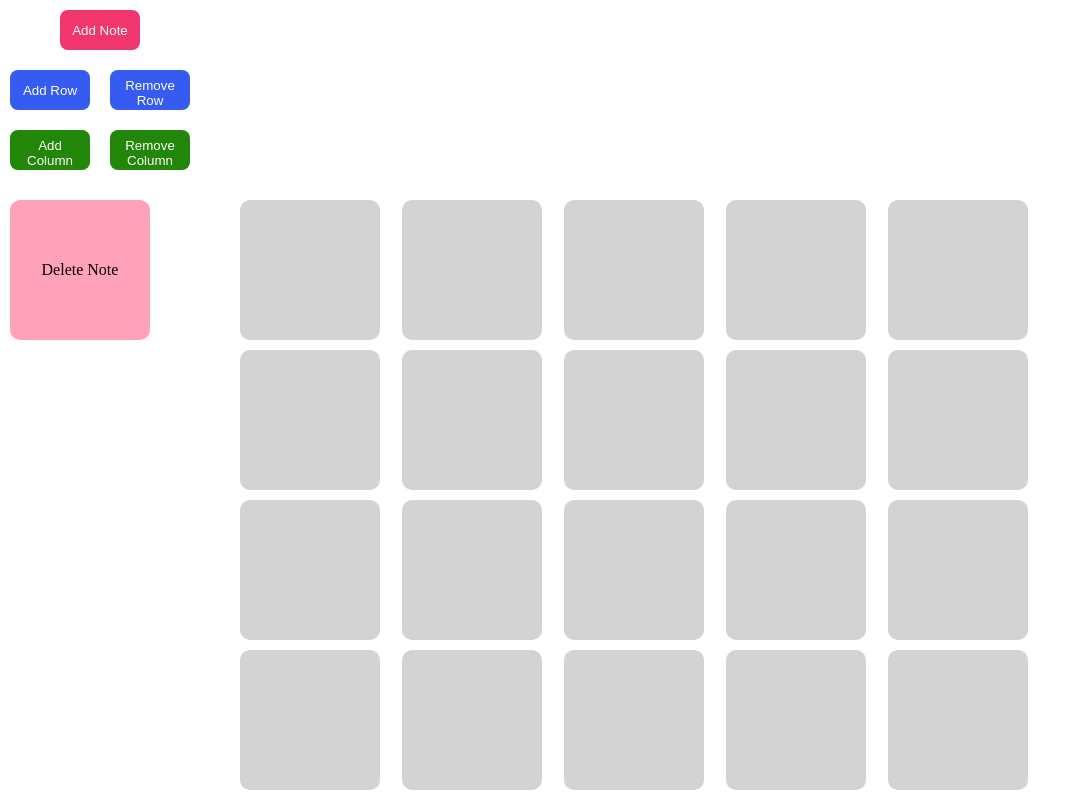
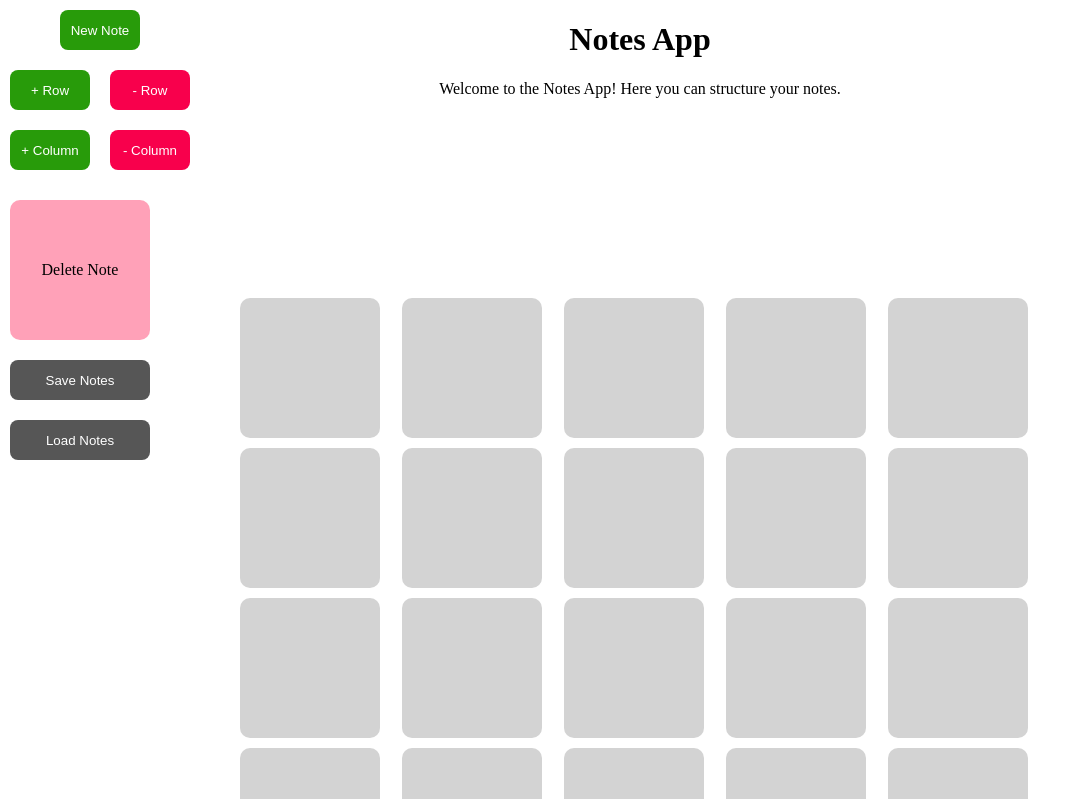
Before and after one commit to JuliusKer/notes-matrix, a React (Create React App) app: page / in a window 1280 px wide. Shown: the top 799 px of the page, without its empty margins (0-1081 px from the left). Built offline with nearby package versions, Linux system fonts and the light colour scheme.

Commit message:
save and load notes in local storage

```diff
--- a/src/App.js
+++ b/src/App.js
@@ -1,109 +1,29 @@
 import React, {useState} from 'react';
-import {
-    DndContext,
-    KeyboardSensor,
-    MouseSensor,
-    PointerSensor,
-    TouchSensor,
-    useSensor,
-    useSensors
-} from '@dnd-kit/core';
-
-import {Droppable} from './Droppable';
-import {Draggable} from './Draggable';
-import Grid from "./Grid";
+import {DndContext} from '@dnd-kit/core';
+import AppPage from "./AppPage";
+import {useCustomSensors} from "./helpers";
 
 function App() {
-
-    const pointerSensor = useSensor(PointerSensor, {
-        activationConstraint: {
-            distance: 0.01
-        }
-    })
-    const mouseSensor = useSensor(MouseSensor)
-    const touchSensor = useSensor(TouchSensor)
-    const keyboardSensor = useSensor(KeyboardSensor)
-
-    const sensors = useSensors(
-        mouseSensor,
-        touchSensor,
-        keyboardSensor,
-        pointerSensor
-    )
 
     const [columns, setColumns] = useState(5);
     const [rows, setRows] = useState(5);
     const [placedNotes, setPlacedNotes] = useState([]);
     const [unplacedNotes, setUnplacedNotes] = useState([]);
 
-    const containers = Array.from({ length: rows * columns }, (_, index) => index + 1);
-    function addNote() {
-        const highestId = unplacedNotes.reduce((acc, note) => {
-            return note.id > acc ? note.id : acc;
-        });
-        const newNote = {id: highestId + 1, text: `note${unplacedNotes.length + placedNotes.length + 1}`};
-        setUnplacedNotes([...unplacedNotes, newNote]);
-    }
     return (
-        <DndContext sensors={sensors} onDragEnd={handleDragEnd}>
-            <button className='button addButton' onClick={() => addNote()}>Add Note</button>
-            <button className='button rowButton1' onClick={() => setRows(rows + 1)}>Add Row</button>
-            <button className='button rowButton2' onClick={() => setRows(rows - 1)}>Remove Row</button>
-            <button className='button colButton1' onClick={() => setColumns(columns + 1)}>Add Column</button>
-            <button className='button colButton2' onClick={() => setColumns(columns - 1)}>Remove Column</button>
-            <Droppable key={'delete'} id={'delete'}>
-                Delete Note
-            </Droppable>
-            <Grid columns={5}>
-                {unplacedNotes.map((note) => (
-                    <Draggable id={note.id} handleNoteClick={handleUnplacedNoteClick}>
-                        {note.text}
-                    </Draggable>
-                ))}
-            </Grid>
-            <Grid columns={columns}>
-                {containers.map((id) => {
-                    const note = placedNotes.find((note) => note.id === id);
-                    return (
-                        <Droppable key={id} id={id}>
-                            {note ?
-                                <Draggable key={note.text} id={note.id} handleNoteClick={handlePlacedNoteClick}>
-                                    {note.text}
-                                </Draggable>
-                                : undefined}
-                        </Droppable>
-                    );
-                })}
-            </Grid>
+        <DndContext sensors={useCustomSensors()} onDragEnd={handleDragEnd}>
+            <AppPage
+                unplacedNotes={unplacedNotes}
+                placedNotes={placedNotes}
+                setPlacedNotes={setPlacedNotes}
+                setUnplacedNotes={setUnplacedNotes}
+                rows={rows}
+                columns={columns}
+                setRows={setRows}
+                setColumns={setColumns}
+            />
         </DndContext>
     );
-
-    function handlePlacedNoteClick(id) {
-        const note = placedNotes.find((note) => note.id === id);
-        const newText = prompt('Enter new text:', note.text);
-        if (newText) {
-            const newPlacedNotes = placedNotes.map((note) => {
-                if (note.id === id) {
-                    return {...note, text: newText};
-                }
-                return note;
-            });
-            setPlacedNotes(newPlacedNotes);
-        }
-    }
-
-    function handleUnplacedNoteClick(id) {
-        const newText = prompt('Enter new text:');
-        if (newText) {
-            const newUnplacedNotes = unplacedNotes.map((note) => {
-                if (note.id === id) {
-                    return {...note, text: newText};
-                }
-                return note;
-            });
-            setUnplacedNotes(newUnplacedNotes);
-        }
-    }
 
     function handleDragEnd(event) {
         const {active, over} = event;
@@ -167,6 +87,6 @@ function App() {
             setPlacedNotes(newPlacedNotes);
         }
     }
-};
+}
 
 export default App;
--- /dev/null
+++ b/src/AppPage.jsx
@@ -0,0 +1,115 @@
+import {Droppable} from "./Droppable";
+import Grid from "./Grid";
+import {Draggable} from "./Draggable";
+import React from "react";
+
+function AppPage(props) {
+    const {unplacedNotes, placedNotes, setPlacedNotes, setUnplacedNotes, rows, columns, setRows, setColumns} = props;
+
+    const containers = Array.from({ length: rows * columns }, (_, index) => index + 1);
+
+    function addNote() {
+        let highestId = rows * columns + 1;
+        if (unplacedNotes.length > 0) {
+            highestId = unplacedNotes.reduce((acc, note) => {
+                return note.id > acc ? note.id : acc;
+            });
+        }
+        const newNote = {id: highestId + 1, text: `note${unplacedNotes.length + placedNotes.length + 1}`};
+        setUnplacedNotes([...unplacedNotes, newNote]);
+    }
+
+    function handlePlacedNoteClick(id) {
+        const note = placedNotes.find((note) => note.id === id);
+        const newText = prompt('Enter new text:', note.text);
+        if (newText) {
+            const newPlacedNotes = placedNotes.map((note) => {
+                if (note.id === id) {
+                    return {...note, text: newText};
+                }
+                return note;
+            });
+            setPlacedNotes(newPlacedNotes);
+        }
+    }
+
+    function handleUnplacedNoteClick(id) {
+        const newText = prompt('Enter new text:');
+        if (newText) {
+            const newUnplacedNotes = unplacedNotes.map((note) => {
+                if (note.id === id) {
+                    return {...note, text: newText};
+                }
+                return note;
+            });
+            setUnplacedNotes(newUnplacedNotes);
+        }
+    }
+
+    function handleSave() {
+        const notes = {unplacedNotes, placedNotes, rows, columns};
+        const notesJson = JSON.stringify(notes);
+        localStorage.setItem('notes', notesJson);
+    }
+
+    function handleLoad() {
+        const notesJson = localStorage.getItem('notes');
+        if (notesJson) {
+            const notes = JSON.parse(notesJson);
+            setUnplacedNotes(notes.unplacedNotes);
+            setPlacedNotes(notes.placedNotes);
+            setRows(notes.rows);
+            setColumns(notes.columns);
+        }
+    }
+
+    return (
+        <div>
+            <h1 className='centered'>Notes App</h1>
+            <p className='centered'>
+                Welcome to the Notes App! Here you can structure your notes. <br></br>
+                {/*Create and Delete Notes through the buttons on the left. <br></br>*/}
+                {/*Add or Remove Rows and Columns to change the layout through the buttons on the left. <br></br>*/}
+                {/*Move Notes by dragging them to a new location. <br></br>*/}
+                {/*Edit Notes by clicking on them. <br></br>*/}
+            </p>
+            <button className='button addButton' onClick={() => addNote()}>New Note</button>
+            <button className='button rowButton1' onClick={() => setRows(rows + 1)}>+ Row</button>
+            <button className='button rowButton2' onClick={() => setRows(rows - 1)}>- Row</button>
+            <button className='button colButton1' onClick={() => setColumns(columns + 1)}>+ Column</button>
+            <button className='button colButton2' onClick={() => setColumns(columns - 1)}>- Column</button>
+            <Droppable key={'delete'} id={'delete'}>
+                Delete Note
+            </Droppable>
+            <button className='button saveButton' onClick={() => handleSave()}>
+                Save Notes
+            </button>
+            <button className='button loadButton' onClick={() => handleLoad()}>
+                Load Notes
+            </button>
+            <Grid columns={5}>
+                {unplacedNotes.map((note) => (
+                    <Draggable id={note.id} handleNoteClick={handleUnplacedNoteClick}>
+                        {note.text}
+                    </Draggable>
+                ))}
+            </Grid>
+            <Grid columns={columns}>
+                {containers.map((id) => {
+                    const note = placedNotes.find((note) => note.id === id);
+                    return (
+                        <Droppable key={id} id={id}>
+                            {note ?
+                                <Draggable key={note.text} id={note.id} handleNoteClick={handlePlacedNoteClick}>
+                                    {note.text}
+                                </Draggable>
+                                : undefined}
+                        </Droppable>
+                    );
+                })}
+            </Grid>
+        </div>
+    );
+}
+
+export default AppPage;
--- /dev/null
+++ b/src/helpers.js
@@ -0,0 +1,19 @@
+import {KeyboardSensor, MouseSensor, PointerSensor, TouchSensor, useSensor, useSensors} from '@dnd-kit/core';
+
+export const useCustomSensors = () => {
+    const pointerSensor = useSensor(PointerSensor, {
+        activationConstraint: {
+            distance: 0.01
+        }
+    })
+    const mouseSensor = useSensor(MouseSensor)
+    const touchSensor = useSensor(TouchSensor)
+    const keyboardSensor = useSensor(KeyboardSensor)
+
+    return useSensors(
+        mouseSensor,
+        touchSensor,
+        keyboardSensor,
+        pointerSensor
+    )
+}
--- a/src/index.css
+++ b/src/index.css
@@ -9,32 +9,50 @@
     cursor: pointer;
 }
 
+.centered {
+    text-align: center;
+}
+
 .addButton {
-    background-color: #f1356d;
+    background-color: rgb(40, 155, 10);
     top: 10px;
     left: 60px;
 }
 
 .rowButton1 {
-    background-color: #355bf1;
+    background-color: #289b0a;
     top: 70px;
     left: 10px;
 }
 
 .rowButton2 {
-    background-color: #355bf1;
+    background-color: #f8004c;
     top: 70px;
     left: 110px;
 }
 
 .colButton1 {
-    background-color: #228608;
+    background-color: #289b0a;
     top: 130px;
     left: 10px;
 }
 
 .colButton2 {
-    background-color: #228608;
+    background-color: #f8004c;
     top: 130px;
     left: 110px;
 }
+
+.saveButton {
+    background-color: rgba(54, 54, 54, 0.84);
+    width: 140px;
+    top: 360px;
+    left: 10px;
+}
+
+.loadButton {
+    background-color: rgba(54, 54, 54, 0.84);
+    width: 140px;
+    top: 420px;
+    left: 10px;
+}
```
